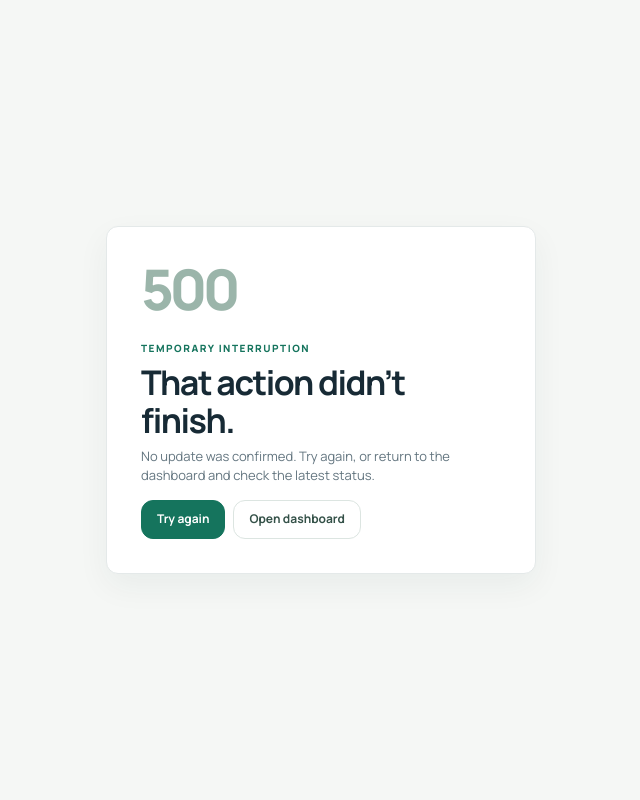
After one commit to AnveshaShetty/classSwap, a FastAPI app: template app/templates/500.html in a window 1280 px wide. The commit adds this page. Shown: the whole page, without its empty margins (443-1083 px from the left). Run offline with FastAPI, Linux system fonts and the light colour scheme; the template is opened without the code that fills it, so the values that code supplies are empty; some libraries are stand-ins or nearby versions.

Commit message:
Polish dashboard and UI design system
Co-authored-by: Copilot <223556219+Copilot@users.noreply.github.com>

```diff
--- a/app/main.py
+++ b/app/main.py
@@ -1,4 +1,11 @@
-from fastapi import FastAPI
+from pathlib import Path
+
+from fastapi import FastAPI, Request
+from fastapi.exceptions import RequestValidationError
+from fastapi.responses import HTMLResponse, JSONResponse
+from fastapi.staticfiles import StaticFiles
+from fastapi.templating import Jinja2Templates
+from starlette.exceptions import HTTPException as StarletteHTTPException
 
 from app.routes.absence import router as absence_router
 from app.routes.admin import router as admin_router
@@ -9,6 +16,9 @@ from app.routes.timetable import router as timetable_router
 from app.routes.substitution import router as substitution_router
 
 app = FastAPI(title="ClassSwap")
+static_dir = Path(__file__).resolve().parent / "static"
+app.mount("/static", StaticFiles(directory=str(static_dir)), name="static")
+templates = Jinja2Templates(directory=str(Path(__file__).resolve().parent / "templates"))
 app.include_router(auth_router)
 app.include_router(dashboard_router)
 app.include_router(pages_router)
@@ -21,3 +31,71 @@ app.include_router(substitution_router)
 @app.get("/health")
 def health_check() -> dict[str, str]:
     return {"status": "ok"}
+
+
+@app.exception_handler(StarletteHTTPException)
+async def http_error_page(request: Request, exc: StarletteHTTPException) -> HTMLResponse | JSONResponse:
+    if exc.status_code == 404:
+        if request.url.path.startswith("/api") or "application/json" in request.headers.get("accept", ""):
+            return JSONResponse(status_code=404, content={"detail": "The requested resource could not be found."})
+        return templates.TemplateResponse(
+            request=request,
+            name="404.html",
+            status_code=404,
+            context={"request": request, "title": "Page not found"},
+        )
+    if exc.status_code in (403, 409, 422, 503):
+        message = exc.detail if isinstance(exc.detail, str) else "The request could not be completed."
+        accept = request.headers.get("accept", "")
+        is_api_request = (
+            "application/json" in accept
+            or "*/*" in accept
+            or request.url.path.endswith("/import")
+            or request.url.path.startswith("/stats/")
+            or request.url.path.startswith("/reports/monthly")
+            or request.url.path.startswith("/absences/")
+            or request.url.path.startswith("/substitutions")
+            or request.url.path.startswith("/rooms/")
+            or request.url.path.startswith("/leaves")
+            or request.url.path.startswith("/admin/")
+        )
+        if is_api_request:
+            detail = exc.detail if isinstance(exc.detail, (str, dict, list)) else message
+            return JSONResponse(status_code=exc.status_code, content={"detail": detail})
+        return templates.TemplateResponse(
+            request=request,
+            name="500.html",
+            status_code=exc.status_code,
+            context={
+                "request": request,
+                "title": "Request could not be completed",
+                "message": message,
+            },
+        )
+    return JSONResponse(
+        status_code=exc.status_code,
+        content={"detail": exc.detail if isinstance(exc.detail, str) else "The request could not be completed."},
+    )
+
+
+@app.exception_handler(RequestValidationError)
+async def validation_error_page(request: Request, exc: RequestValidationError) -> JSONResponse:
+    return JSONResponse(
+        status_code=422,
+        content={"detail": "Some submitted details need attention.", "errors": exc.errors()},
+    )
+
+
+@app.exception_handler(Exception)
+async def unexpected_error_page(request: Request, exc: Exception) -> HTMLResponse | JSONResponse:
+    if "application/json" in request.headers.get("accept", ""):
+        return JSONResponse(
+            status_code=500,
+            content={"detail": "Something interrupted this request. Try again in a moment."},
+        )
+    return templates.TemplateResponse(
+        request=request,
+        name="500.html",
+        status_code=500,
+        context={"request": request, "title": "Request interrupted"},
+    )
--- a/app/services/reports.py
+++ b/app/services/reports.py
@@ -9,6 +9,7 @@ from sqlalchemy.orm import Session
 
 from app.models import Absence, Section, Subject, Substitution, Timetable, User
 from app.services.dashboard import _coverage
+from app.services.dashboard import portrait_url
 
 
 REPORT_COLUMNS = (
@@ -99,6 +100,7 @@ def build_monthly_report(
                 "name": person.name,
                 "email": person.email,
                 "accepted": accepted_counts[person.id],
+                "photo": portrait_url(person.email),
             })
         fairness.sort(key=lambda item: (item["accepted"], item["name"].casefold()))
 
--- /dev/null
+++ b/app/templates/500.html
@@ -0,0 +1,16 @@
+{% extends "base.html" %}
+{% block title %}Request interrupted · ClassSwap{% endblock %}
+{% block body %}
+<main class="auth-wrap">
+  <section class="auth-card error-card" aria-labelledby="error-title">
+    <span class="error-code">500</span>
+    <p class="eyebrow">Temporary interruption</p>
+    <h1 id="error-title">That action didn’t finish.</h1>
+    <p class="subtitle">{{ message|default("No update was confirmed. Try again, or return to the dashboard and check the latest status.") }}</p>
+    <div class="request-actions">
+      <button class="button" type="button" onclick="location.reload()">Try again</button>
+      <a class="button secondary" href="/dashboard">Open dashboard</a>
+    </div>
+  </section>
+</main>
+{% endblock %}
--- a/app/templates/absence_form.html
+++ b/app/templates/absence_form.html
@@ -3,7 +3,7 @@
 {% block breadcrumb %}Teaching operations / Mark absence{% endblock %}
 {% block content %}
 <header class="page-heading">
-  <div><p class="eyebrow">Coverage request</p><h1>Mark an absence</h1><p class="subtitle">Choose the date and scheduled periods. We’ll show available substitutes next.</p></div>
+  <div><p class="eyebrow">Schedule change</p><h1>Record an absence</h1><p class="subtitle">Select the date and periods you will miss. Eligible cover options will follow.</p></div>
 </header>
 <section class="panel" style="max-width: 720px">
   <form id="absence-form" class="form-grid">
--- a/app/templates/base.html
+++ b/app/templates/base.html
@@ -5,8 +5,13 @@
   <meta name="viewport" content="width=device-width, initial-scale=1">
   <meta name="color-scheme" content="light">
   <title>{% block title %}ClassSwap{% endblock %}</title>
-  <script src="https://cdn.tailwindcss.com"></script>
+  <meta name="theme-color" content="#183541">
+  <link rel="icon" href="/static/favicon.svg" type="image/svg+xml">
+  <link rel="preconnect" href="https://fonts.googleapis.com">
+  <link rel="preconnect" href="https://fonts.gstatic.com" crossorigin>
+  <link href="https://fonts.googleapis.com/css2?family=Manrope:wght@400;500;600;700;800&display=swap" rel="stylesheet">
   <script src="https://unpkg.com/htmx.org@2.0.4"></script>
+  <script src="https://unpkg.com/lucide@0.468.0/dist/umd/lucide.min.js"></script>
   <style>
     :root {
       color-scheme: light;
@@ -23,14 +28,15 @@
       --red: #a64e43;
       --red-pale: #fbefed;
       --navy: #183541;
-      --shadow: 0 14px 36px rgba(27, 51, 57, .055);
+      --shadow: 0 12px 32px rgba(27, 51, 57, .055);
+      --radius: 12px;
     }
     * { box-sizing: border-box; }
     body {
       margin: 0;
       background: var(--canvas);
       color: var(--ink);
-      font: 15px/1.5 Inter, ui-sans-serif, system-ui, -apple-system, "Segoe UI", sans-serif;
+      font: 15px/1.5 "Manrope", ui-sans-serif, system-ui, -apple-system, "Segoe UI", sans-serif;
       -webkit-font-smoothing: antialiased;
     }
     a { color: inherit; text-decoration: none; }
@@ -55,7 +61,7 @@
     .brand-mark {
       align-items: center;
       background: #d7eee3;
-      border-radius: 12px;
+      border-radius: var(--radius);
       color: var(--green-dark);
       display: inline-flex;
       font-size: 15px;
@@ -78,7 +84,7 @@
     }
     .nav-link {
       align-items: center;
-      border-radius: 10px;
+      border-radius: var(--radius);
       color: #c9d8d8;
       display: flex;
       font-size: 13px;
@@ -131,14 +137,15 @@
     .panel, .metric-card {
       background: var(--paper);
       border: 1px solid var(--line);
-      border-radius: 16px;
+      border-radius: var(--radius);
       box-shadow: var(--shadow);
     }
     .panel { padding: 21px; }
     .panel-heading { align-items: flex-start; display: flex; justify-content: space-between; margin-bottom: 18px; }
     .panel-description { color: var(--muted); font-size: 12px; margin: 5px 0 0; }
-    .metric-grid { display: grid; gap: 14px; grid-template-columns: repeat(4, minmax(0, 1fr)); margin-bottom: 20px; }
-    .metric-card { min-height: 133px; padding: 19px 20px; position: relative; }
+    .metric-grid { display: grid; gap: 0; grid-template-columns: repeat(4, minmax(0, 1fr)); margin: 8px 0 32px; border-bottom: 1px solid var(--line); border-top: 1px solid var(--line); }
+    .metric-card { min-height: 128px; padding: 24px 24px 20px; position: relative; border-right: 1px solid var(--line); background: transparent; border-radius: 0; box-shadow: none; }
+    .metric-card:last-child { border-right: 0; }
     .metric-label { color: var(--muted); font-size: 12px; font-weight: 600; }
     .metric-value { font-size: 30px; font-weight: 760; letter-spacing: -.055em; line-height: 1.2; margin-top: 13px; }
     .metric-note { color: #839199; font-size: 11px; margin-top: 5px; }
@@ -158,7 +165,7 @@
       align-items: center;
       background: #eaf3ee;
       border: 1px solid #d6e8dd;
-      border-radius: 13px;
+      border-radius: var(--radius);
       color: #25493c;
       display: flex;
       gap: 12px;
@@ -173,7 +180,7 @@
       align-items: center;
       background: var(--green);
       border: 1px solid var(--green);
-      border-radius: 9px;
+      border-radius: var(--radius);
       color: #fff;
       display: inline-flex;
       font-size: 12px;
@@ -193,7 +200,7 @@
     input, select, textarea {
       background: #fff;
       border: 1px solid #dce4e2;
-      border-radius: 9px;
+      border-radius: var(--radius);
       color: var(--ink);
       min-height: 40px;
       outline: none;
@@ -221,8 +228,35 @@
     .request-card { border: 1px solid var(--line); border-radius: 13px; padding: 16px; }
     .request-actions { display: flex; gap: 8px; margin-top: 14px; }
     .footer { color: #8a979b; font-size: 10px; padding-top: 24px; text-align: center; }
+    .skip-link { background: #fff; border-radius: var(--radius); color: var(--ink); left: 12px; padding: 8px 12px; position: fixed; top: -60px; z-index: 100; }
+    .skip-link:focus { top: 12px; }
+    .loading-screen {
+      align-items: center;
+      background: rgba(245, 247, 245, .92);
+      display: none;
+      inset: 0;
+      justify-content: center;
+      position: fixed;
+      z-index: 80;
+    }
+    .loading-screen.visible { display: flex; }
+    .loading-content { align-items: center; color: #41585f; display: flex; flex-direction: column; font-size: 12px; gap: 12px; }
+    .loading-mark { animation: loading-pulse 1.2s ease-in-out infinite; background: var(--green); border-radius: var(--radius); height: 44px; width: 44px; }
+    .loading-line { animation: loading-line 1.2s ease-in-out infinite; background: #d9e4df; border-radius: var(--radius); height: 3px; overflow: hidden; width: 120px; }
+    .loading-line::after { animation: loading-travel 1.2s ease-in-out infinite; background: var(--green); content: ""; display: block; height: 100%; width: 42%; }
+    .error-card { max-width: 520px; text-align: left; }
+    .error-code { color: #9bb5aa; display: block; font-size: 56px; font-weight: 800; letter-spacing: -.08em; line-height: 1; margin-bottom: 24px; }
+    .portrait { border: 1px solid #dde6e1; border-radius: 50%; height: 38px; object-fit: cover; width: 38px; }
+    .person-cell { align-items: center; display: flex; gap: 10px; }
+    .content { animation: page-enter .32s ease-out both; }
+    @keyframes page-enter { from { opacity: 0; transform: translateY(5px); } to { opacity: 1; transform: translateY(0); } }
+    @keyframes loading-pulse { 50% { opacity: .72; transform: scale(.94); } }
+    @keyframes loading-travel { 50% { transform: translateX(138%); } }
+    @media (prefers-reduced-motion: reduce) {
+      *, *::before, *::after { animation-duration: .01ms !important; animation-iteration-count: 1 !important; scroll-behavior: auto !important; transition-duration: .01ms !important; }
+    }
     .auth-wrap { align-items: center; display: flex; justify-content: center; min-height: 100vh; padding: 24px; }
-    .auth-card { background: var(--paper); border: 1px solid var(--line); border-radius: 20px; box-shadow: var(--shadow); max-width: 430px; padding: 34px; width: 100%; }
+    .auth-card { background: var(--paper); border: 1px solid var(--line); border-radius: var(--radius); box-shadow: var(--shadow); max-width: 430px; padding: 34px; width: 100%; }
     .auth-brand { margin: 0 0 30px; padding: 0; }
     .form-grid { display: grid; gap: 14px; }
     .period-grid { display: grid; gap: 8px; grid-template-columns: repeat(4, 1fr); }
@@ -230,7 +264,10 @@
     .period-option input { accent-color: var(--green); min-height: auto; width: auto; }
     .table-status { color: #66777c; font-size: 11px; }
     @media (max-width: 1000px) {
-      .metric-grid { grid-template-columns: repeat(2, minmax(0, 1fr)); }
+      .metric-grid { grid-template-columns: repeat(2, minmax(0, 1fr)); border-bottom: 1px solid var(--line); }
+      .metric-card { border-bottom: 1px solid var(--line); }
+      .metric-card:nth-child(2) { border-right: 0; }
+      .metric-card:nth-child(3), .metric-card:nth-child(4) { border-bottom: 0; }
       .dashboard-grid { grid-template-columns: 1fr; }
     }
     @media (max-width: 720px) {
@@ -262,6 +299,10 @@
   {% block head %}{% endblock %}
 </head>
 <body>
+  <a class="skip-link" href="#main-content">Skip to main content</a>
+  <div class="loading-screen" id="loading-screen" role="status" aria-live="polite" aria-label="Loading">
+    <div class="loading-content"><span class="loading-mark" aria-hidden="true"></span><span>Preparing this view…</span><span class="loading-line" aria-hidden="true"></span></div>
+  </div>
   <div class="app-shell">
     {% if current_user is defined and current_user %}
     <aside class="sidebar" aria-label="Main navigation">
@@ -271,18 +312,18 @@
       </a>
       <nav class="nav-group">
         <span class="nav-caption">Workspace</span>
-        <a class="nav-link {% if request.url.path == '/dashboard' %}active{% endif %}" href="/dashboard"><span class="nav-icon">⌂</span>Dashboard</a>
-        <a class="nav-link {% if request.url.path == '/timetable' %}active{% endif %}" href="/timetable"><span class="nav-icon">▦</span>Timetable</a>
-        {% if current_user.teaches %}<a class="nav-link {% if request.url.path == '/absence/new' %}active{% endif %}" href="/absence/new"><span class="nav-icon">＋</span>Mark absence</a>{% endif %}
-        <a class="nav-link {% if request.url.path == '/requests' %}active{% endif %}" href="/requests"><span class="nav-icon">↔</span>My requests</a>
-        {% if can_view_reports|default(false) %}<a class="nav-link {% if request.url.path.startswith('/reports') %}active{% endif %}" href="/reports"><span class="nav-icon">▤</span>Reports</a>{% endif %}
+        <a class="nav-link {% if request.url.path == '/dashboard' %}active{% endif %}" href="/dashboard"><i class="nav-icon" data-lucide="layout-dashboard" aria-hidden="true"></i>Dashboard</a>
+        <a class="nav-link {% if request.url.path == '/timetable' %}active{% endif %}" href="/timetable"><i class="nav-icon" data-lucide="calendar-days" aria-hidden="true"></i>Timetable</a>
+        {% if current_user.teaches %}<a class="nav-link {% if request.url.path == '/absence/new' %}active{% endif %}" href="/absence/new"><i class="nav-icon" data-lucide="calendar-minus" aria-hidden="true"></i>Mark absence</a>{% endif %}
+        <a class="nav-link {% if request.url.path == '/requests' %}active{% endif %}" href="/requests"><i class="nav-icon" data-lucide="inbox" aria-hidden="true"></i>My requests</a>
+        {% if can_view_reports|default(false) %}<a class="nav-link {% if request.url.path.startswith('/reports') %}active{% endif %}" href="/reports"><i class="nav-icon" data-lucide="chart-no-axes-column-increasing" aria-hidden="true"></i>Reports</a>{% endif %}
       </nav>
       <div class="sidebar-bottom">
         <div class="user-chip">
           <span class="avatar" aria-hidden="true">{{ current_user.name.split()|map('first')|join|upper|truncate(2, true, '') }}</span>
           <span class="user-name">{{ current_user.name }}<span class="user-role">{{ current_user.role.replace('_', ' ') }}</span></span>
         </div>
-        <a class="logout-link" href="/logout">Sign out ↗</a>
+        <a class="logout-link" href="/logout">Sign out</a>
       </div>
     </aside>
     {% endif %}
@@ -293,8 +334,17 @@
         <span class="topbar-date">{{ current_date|default(today|default('')) }}</span>
       </header>
       {% endif %}
-      {% block body %}<main class="content">{% block content %}{% endblock %}</main>{% endblock %}
+      {% block body %}<main class="content" id="main-content">{% block content %}{% endblock %}</main>{% endblock %}
     </div>
   </div>
+  <script>
+    if (window.lucide) window.lucide.createIcons({ attrs: { "stroke-width": 1.8 } });
+    document.addEventListener("htmx:beforeRequest", () => document.getElementById("loading-screen")?.classList.add("visible"));
+    document.addEventListener("htmx:afterRequest", () => document.getElementById("loading-screen")?.classList.remove("visible"));
+    document.addEventListener("submit", (event) => {
+      if (!event.target.matches('[method="get"]')) return;
+      document.getElementById("loading-screen")?.classList.add("visible");
+    });
+  </script>
 </body>
 </html>
--- a/app/templates/inbox.html
+++ b/app/templates/inbox.html
@@ -30,9 +30,9 @@
   </article>
   {% else %}
   <section class="panel empty-state">
-    <span class="empty-icon" aria-hidden="true">✓</span>
-    <div class="empty-title">You’re all caught up</div>
-    <p class="empty-copy">New substitution requests assigned to you will appear here.</p>
+    <span class="empty-icon" aria-hidden="true"><i data-lucide="inbox"></i></span>
+    <div class="empty-title">No requests need your response</div>
+    <p class="empty-copy">Assigned cover requests will appear here when a coordinator contacts you.</p>
   </section>
   {% endfor %}
 </section>
--- a/app/templates/login.html
+++ b/app/templates/login.html
@@ -8,8 +8,8 @@
       <span class="brand-name">ClassSwap<span class="brand-tag">CAMPUS COVERAGE</span></span>
     </a>
     <p class="eyebrow">Faculty workspace</p>
-    <h1 id="login-title">Welcome back.</h1>
-    <p class="subtitle" style="margin-bottom: 24px">Sign in to manage your schedule and substitution requests.</p>
+    <h1 id="login-title">Sign in to ClassSwap</h1>
+    <p class="subtitle" style="margin-bottom: 24px">Open your timetable, coverage requests, and department updates.</p>
     <form id="login-form" class="form-grid">
       <label class="field" for="email">College email
         <input id="email" name="email" type="email" autocomplete="username" required>
--- a/app/templates/reports.html
+++ b/app/templates/reports.html
@@ -54,9 +54,9 @@
   </div>
   {% else %}
   <div class="empty-state">
-    <span class="empty-icon" aria-hidden="true">▤</span>
+    <span class="empty-icon" aria-hidden="true"><i data-lucide="file-chart-column"></i></span>
     <div class="empty-title">No absence records for {{ month_label }}</div>
-    <p class="empty-copy">Choose another month or check that the timetable and absence records are loaded.</p>
+    <p class="empty-copy">Select another month or confirm that absences have been recorded for this department.</p>
   </div>
   {% endif %}
 </section>
@@ -67,7 +67,7 @@
   <div class="table-wrap">
     <table>
       <thead><tr><th>Faculty</th><th>Email</th><th>Accepted</th></tr></thead>
-      <tbody>{% for person in fairness %}<tr><td><strong>{{ person.name }}</strong></td><td>{{ person.email }}</td><td>{{ person.accepted }}</td></tr>{% endfor %}</tbody>
+      <tbody>{% for person in fairness %}<tr><td><div class="person-cell"><img class="portrait" src="{{ person.photo }}" alt="Portrait of {{ person.name }}" width="38" height="38" loading="lazy"><strong>{{ person.name }}</strong></div></td><td>{{ person.email }}</td><td>{{ person.accepted }}</td></tr>{% endfor %}</tbody>
     </table>
   </div>
 </section>
--- a/app/templates/suggestions.html
+++ b/app/templates/suggestions.html
@@ -3,7 +3,7 @@
 {% block breadcrumb %}Teaching operations / Coverage options{% endblock %}
 {% block content %}
 <header class="page-heading">
-  <div><p class="eyebrow">Coverage options · {{ absence.date }}</p><h1>Choose a substitute</h1><p class="subtitle">{{ section.name }} · {{ subject.name }} · Period {{ absence.period_no }} · {{ absence.reason }}</p></div>
+  <div><p class="eyebrow">Coverage options · {{ absence.date }}</p><h1>Review suggested faculty</h1><p class="subtitle">{{ section.name }} · {{ subject.name }} · Period {{ absence.period_no }} · {{ absence.reason }}</p></div>
   <a class="button secondary" href="/dashboard">Back to dashboard</a>
 </header>
 <div id="suggestion-message" role="status" aria-live="polite"></div>
```
Also changed, not shown: PROGRESS.md (+1 -1 lines), PROJECT_STATUS.md (+1 -1 lines), app/services/dashboard.py (+21 -0 lines), app/templates/404.html (added, +13 -0 lines), app/templates/dashboard.html (+20 -20 lines), tests/test_dashboard.py (+15 -1 lines), app/static/favicon.svg (added).
